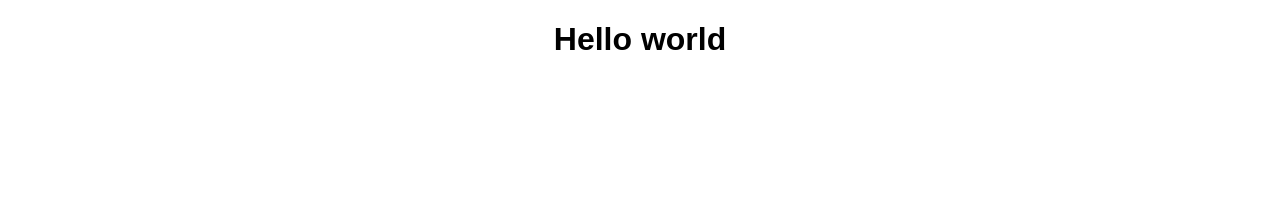
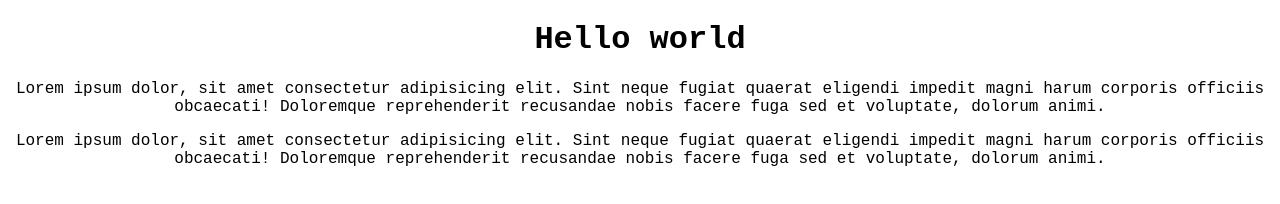
Before and after one commit to StephanBD/hyperblog, a plain HTML site: page index.html in a window 1280 px wide. Drawn offline with Linux system fonts and the light colour scheme.

Commit message:
agregado el contenido final

```diff
--- a/css/styles.css
+++ b/css/styles.css
@@ -1,4 +1,4 @@
 body{
-  font-family: Arial, Helvetica, sans-serif;
+  font-family: monospace, Helvetica, sans-serif;
   text-align: center;
 }
--- a/index.html
+++ b/index.html
@@ -10,6 +10,12 @@
 
 <body>
   <h1>Hello world</h1>
+  <p>Lorem ipsum dolor, sit amet consectetur adipisicing elit. Sint neque fugiat quaerat eligendi impedit magni harum
+    corporis officiis obcaecati! Doloremque reprehenderit recusandae nobis facere fuga sed et voluptate, dolorum animi.
+  </p>
+  <p>Lorem ipsum dolor, sit amet consectetur adipisicing elit. Sint neque fugiat quaerat eligendi impedit magni harum
+    corporis officiis obcaecati! Doloremque reprehenderit recusandae nobis facere fuga sed et voluptate, dolorum animi.
+  </p>
 </body>
 
 </html>
```
